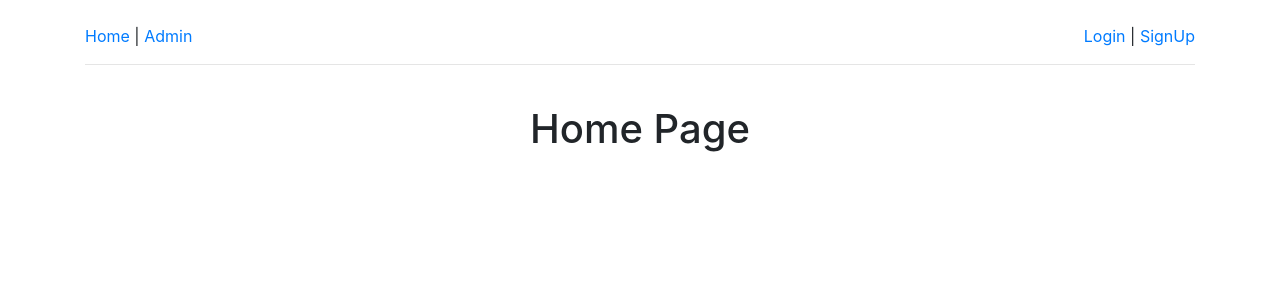
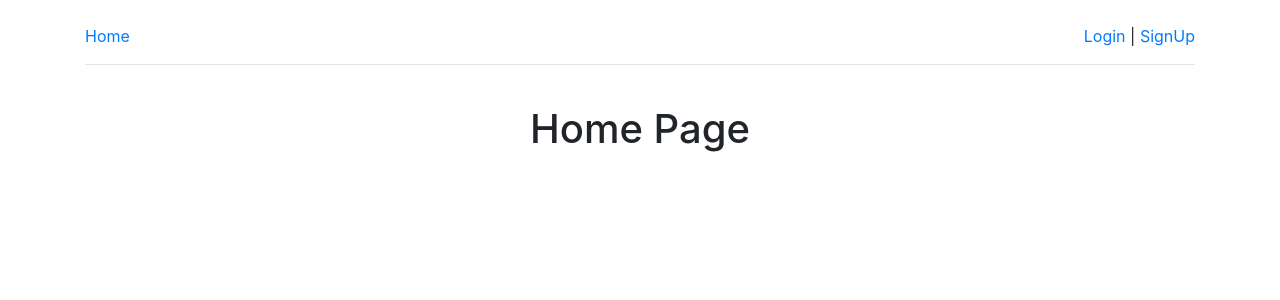
Before and after one commit to ionescuig/blog, a Django app: page / in a window 1280 px wide. Shown: the top 300 px of the page. Run offline with Django 3.2, Linux system fonts and the light colour scheme; data that the repository does not hold is empty; some libraries are stand-ins or nearby versions.

Commit message:
Navbar: only superusers can see the link to admin page

```diff
--- a/src/templates/snippets/nav.html
+++ b/src/templates/snippets/nav.html
@@ -1,11 +1,13 @@
 <div class="container">
     <br>
     <div class="row">
-        <div class="col-sm-2">
-            <a href="{% url 'home' %}">Home</a> |
-            <a href="/admin" target="_blank">Admin</a>
+        <div class="col-sm-3">
+            <a href="{% url 'home' %}">Home</a>
+            {% if user.is_superuser %}
+                | <a href="/admin" target="_blank">Admin Page</a>
+            {% endif %}
         </div>
-        <div class="col-sm-5">
+        <div class="col-sm-4">
             {% if user.is_authenticated %}
                 Posts:
                 <a href="{% url 'posts:list' %}">My posts</a> |
```
